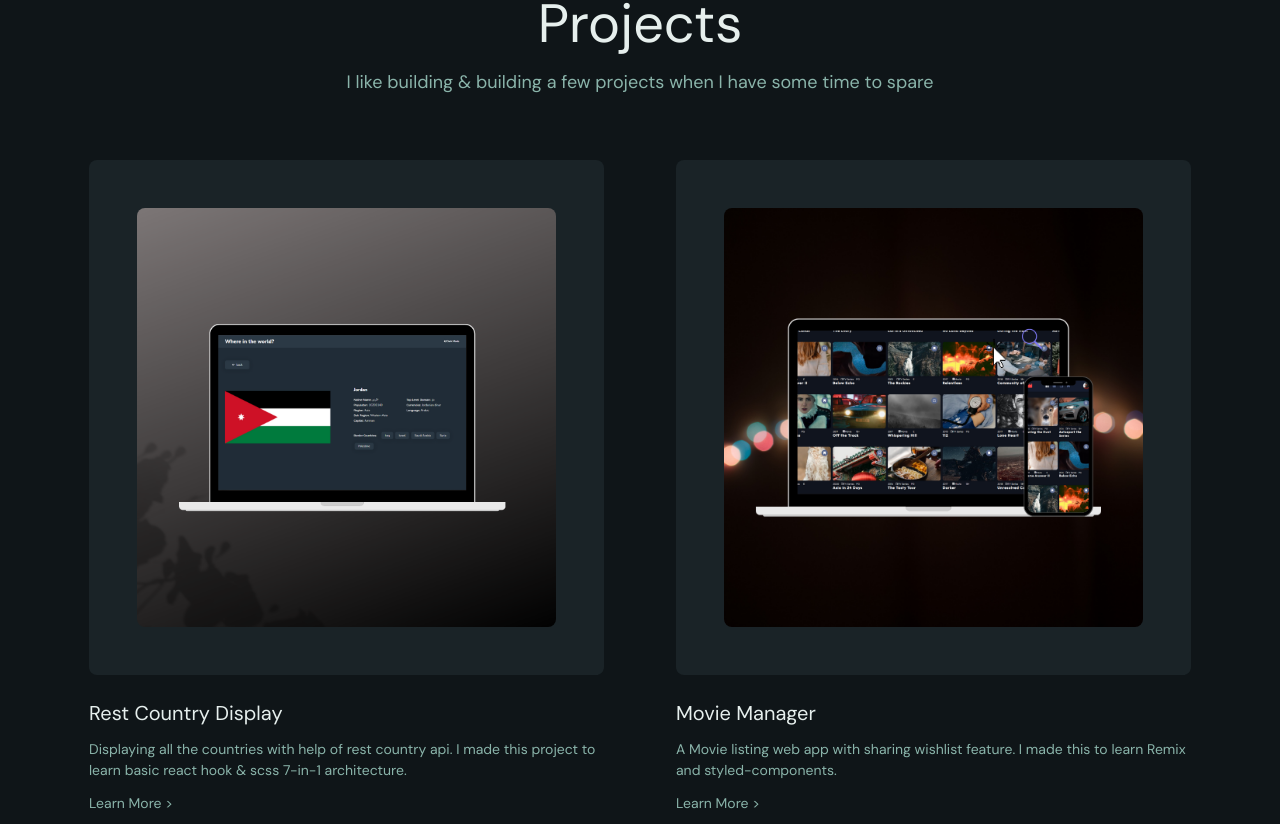
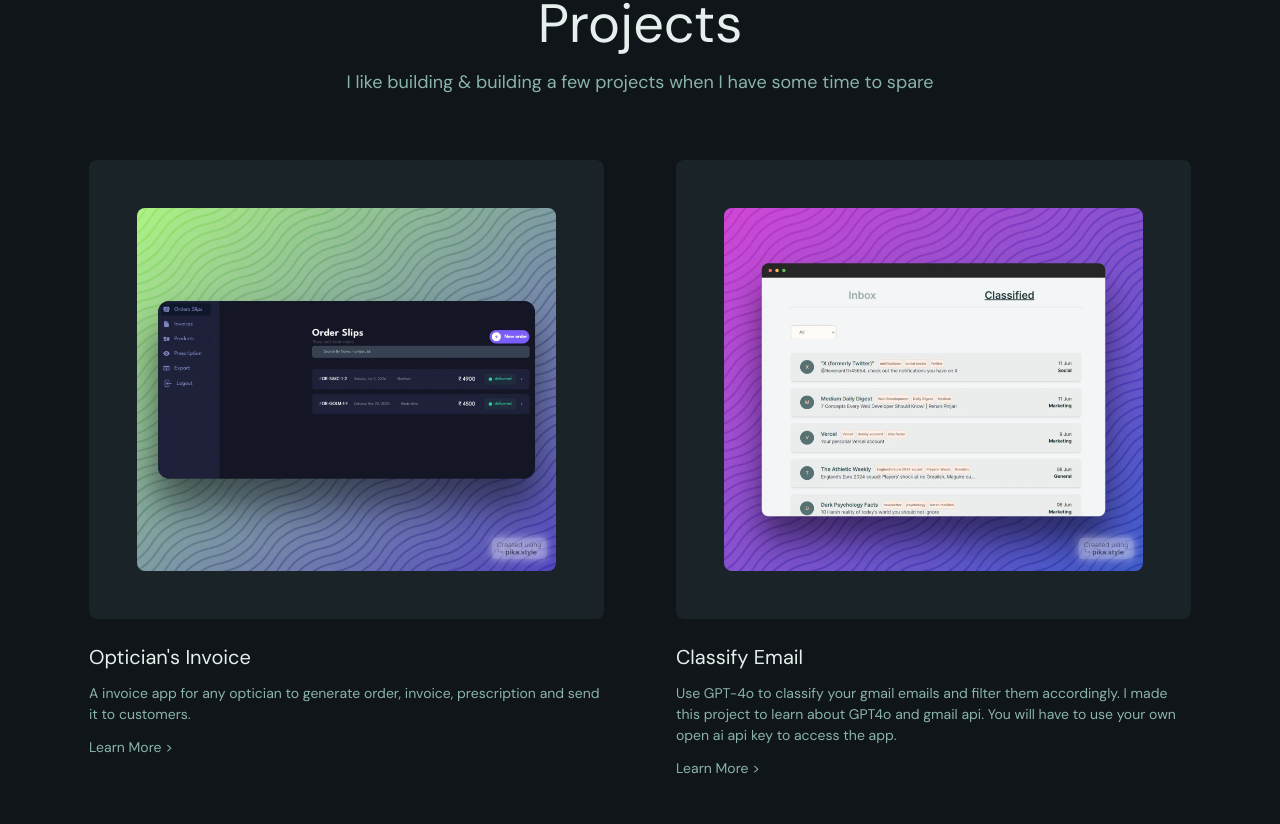
Before and after one commit to pratikdevdas/myportfolio, a Next.js app: page / in a window 1280 px wide. Shown: the part 876-1700 px from the top of the page. Built offline with nearby package versions, Linux system fonts and the light colour scheme.

Commit message:
refactor: 🛠️ project order and CLS fix

```diff
--- a/components/Projects.tsx
+++ b/components/Projects.tsx
@@ -19,6 +19,8 @@ const Projects = ({ projects }: ProjectsProps) => {
     threshold: 0.1
   });
 
+  const sortedProjects = [...projects].reverse();
+
   return (
     <section
       ref={ref}
@@ -37,7 +39,7 @@ const Projects = ({ projects }: ProjectsProps) => {
       </div>
 
       <div className="grid grid-cols-1 gap-8 md:gap-[72px] lg:grid-cols-2 lg:grid-areas-projects">
-        {projects.map((project, index) => (
+        {sortedProjects.map((project, index) => (
           <div
             key={project.id}
             className={`project-item ${index % 2 === 0 ? "lg:area-project1" : "lg:area-project2"}`}
@@ -76,9 +78,13 @@ const Project = ({ project }: { project: Project }) => {
         />
       </div>
       <div className="space-y-3">
-        <p className="text-dark-green-50 text-xl font-dm-sans">{project.title}</p>
-        <p className="text-dark-green-200 text-sm">{project.description}</p>
+        <Link href={`/projects/${project.id}`}>
+          <p className="text-dark-green-50 text-xl hover:text-dark-green-100 duration-300 transition-all font-dm-sans">{project.title}</p>
+        </Link>
         <p className="text-dark-green-200 text-sm">
+          {project.description}
+        </p>
+        <p className="text-dark-green-200 text-sm hover:text-dark-green-50 duration-300 transition-all">
           <Link href={`/projects/${project.id}`}>
             Learn More &gt;
           </Link>
--- a/pages/projects/[project].tsx
+++ b/pages/projects/[project].tsx
@@ -4,7 +4,7 @@ import { promises as fsPromises } from "fs";
 import path from "path";
 import Link from "next/link";
 import { useState } from "react";
-import { NextSeo } from 'next-seo';
+import { NextSeo } from "next-seo";
 import { GetStaticProps } from "next";
 
 interface Project {
@@ -21,7 +21,17 @@ interface Project {
 
 interface ProjectPageProps extends Project {}
 
-const Post = ({ title, description, image, stacks, url, github, prev, next, id }: ProjectPageProps) => {
+const Post = ({
+  title,
+  description,
+  image,
+  stacks,
+  url,
+  github,
+  prev,
+  next,
+  id,
+}: ProjectPageProps) => {
   const [imageLoading, setImageLoading] = useState(true);
 
   return (
@@ -45,12 +55,16 @@ const Post = ({ title, description, image, stacks, url, github, prev, next, id }
 
       <div className="min-h-screen bg-dark-green-1000">
         <Navbar />
-        <main className="h-full pb-4 font-raleway text-light md:pb-0">
+        <main className="font-raleway h-full pb-4 text-light md:pb-0">
           <div className="mx-auto max-w-[700px] px-4 lg:max-w-[1000px] xl:max-w-[1100px]">
             <div>
               <div className="flex w-full flex-col items-center justify-start pt-8 md:flex-row md:justify-between lg:py-20">
                 <div className="mx-auto h-full flex-1 px-4 md:order-first md:px-6">
-                  <div className={`relative ${imageLoading ? 'animate-pulse bg-gray-200' : ''}`}>
+                  <div
+                    className={`relative ${
+                      imageLoading ? "bg-gray-200 animate-pulse" : ""
+                    }`}
+                  >
                     <Image
                       width={400}
                       height={300}
@@ -66,7 +80,7 @@ const Post = ({ title, description, image, stacks, url, github, prev, next, id }
                   <div className="text-xl font-semibold leading-none lg:text-3xl">
                     {title}
                   </div>
-                  <div className="mt-6 font-roboto text-base md:text-lg lg:text-xl">
+                  <div className="font-roboto mt-6 text-base md:text-lg lg:text-xl">
                     <p className=" sm:w-90 mx-auto w-64 sm:mx-0 md:w-[400px]">
                       {description}
                     </p>
@@ -80,8 +94,11 @@ const Post = ({ title, description, image, stacks, url, github, prev, next, id }
                       </ul>
                     </div>
 
-                    <div className="flex gap-4 py-4 font-raleway lg:gap-6">
+                    <div className="font-raleway flex gap-4 py-4 lg:gap-6">
                       {url && (
+                        <>
+                          <div className="flex-1">
+                            {url ? (
                               <a
                                 href={url}
                                 rel="noopener noreferrer"
@@ -91,8 +108,15 @@ const Post = ({ title, description, image, stacks, url, github, prev, next, id }
                               >
                                 View Live
                               </a>
+                            ) : (
+                              <div
+                                className="w-32 sm:w-36 lg:w-48"
+                                aria-hidden="true"
+                              />
                             )}
-                      {github && (
+                          </div>
+                          <div className="flex-1">
+                            {github ? (
                               <a
                                 href={github}
                                 target="_blank"
@@ -102,6 +126,14 @@ const Post = ({ title, description, image, stacks, url, github, prev, next, id }
                               >
                                 View Code
                               </a>
+                            ) : (
+                              <div
+                                className="w-32 sm:w-36 lg:w-48"
+                                aria-hidden="true"
+                              />
+                            )}
+                          </div>
+                        </>
                       )}
                     </div>
                   </div>
@@ -110,25 +142,25 @@ const Post = ({ title, description, image, stacks, url, github, prev, next, id }
               <nav className="my-4 flex w-full justify-between px-4 text-base sm:px-10 md:text-lg lg:my-0 lg:text-xl">
                 {prev ? (
                   <Link
-                    className="text-white text-raleway text-bold block w-full bg-transparent px-3 text-center font-roboto transition duration-300 ease-in-out hover:scale-105"
+                    className="text-raleway text-bold font-roboto block w-full bg-transparent px-3 text-center text-white transition duration-300 ease-in-out hover:scale-105"
                     href={`/projects/${prev}`}
                     aria-label="Go to previous project"
                   >
                     Previous Project
                   </Link>
                 ) : (
-                  <div aria-hidden="true">{' '}</div>
+                  <div aria-hidden="true"> </div>
                 )}
                 {next ? (
                   <Link
-                    className="text-white text-raleway text-bold block w-full bg-transparent px-3 text-center font-roboto transition duration-300 ease-in-out hover:scale-105"
+                    className="text-raleway text-bold font-roboto block w-full bg-transparent px-3 text-center text-white transition duration-300 ease-in-out hover:scale-105"
                     href={`/projects/${next}`}
                     aria-label="Go to next project"
                   >
                     Next Project
                   </Link>
                 ) : (
-                  <div aria-hidden="true">{' '}</div>
+                  <div aria-hidden="true"> </div>
                 )}
               </nav>
             </div>
@@ -145,22 +177,26 @@ export async function getStaticPaths() {
   const filePath = path.join(process.cwd(), "data.json");
   const jsonData = await fsPromises.readFile(filePath);
   const objectData = JSON.parse(jsonData as any);
-  console.log(objectData, "objectData");
-  const paths = objectData.projects.reverse().map((p : any) => {
-    return {
-      params: { project: p.id.toString() },
-    };
-  });
+
+  const paths = objectData.projects.map((p: any) => ({
+    params: { project: p.id.toString().toLowerCase() },
+  }));
+
   return { paths, fallback: false };
 }
 
-export const getStaticProps: GetStaticProps<ProjectPageProps> = async ({ params }) => {
+export const getStaticProps: GetStaticProps<ProjectPageProps> = async ({
+  params,
+}) => {
   try {
     const filePath = path.join(process.cwd(), "data.json");
-    const jsonData = await fsPromises.readFile(filePath, 'utf8');
+    const jsonData = await fsPromises.readFile(filePath, "utf8");
     const data = JSON.parse(jsonData);
 
-    const project = data.projects.find((p: Project) => p.id === params?.project);
+    const project = data.projects.find(
+      (p: Project) =>
+        p.id.toLowerCase() === params?.project?.toString().toLowerCase()
+    );
 
     if (!project) {
       return {
@@ -173,9 +209,9 @@ export const getStaticProps: GetStaticProps<ProjectPageProps> = async ({ params
       revalidate: 60 * 60,
     };
   } catch (error) {
-    console.error('Error fetching project:', error);
+    console.error("Error fetching project:", error);
     return {
       notFound: true,
     };
   }
-}
+};
```
Lines whose indentation alone changed are shown as unchanged.
